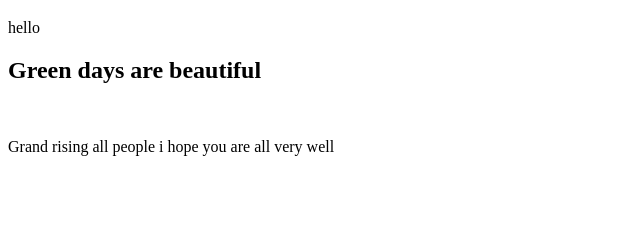
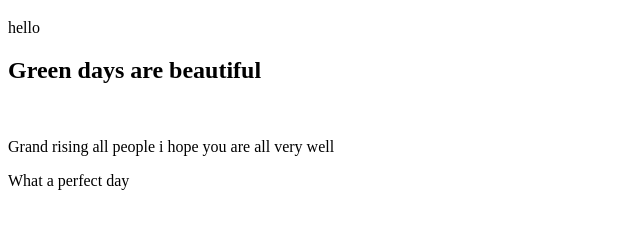
Before and after one commit to RedComa/JS_Projects, a plain HTML site: page index.html in a window 1280 px wide. Shown: the part 61-290 px from the top of the page, without its empty margins (0-640 px from the left). Drawn offline with Linux system fonts and the light colour scheme.

Commit message:
adding perfect day

```diff
--- a/index.html
+++ b/index.html
@@ -12,6 +12,7 @@
     <h2>Green days are beautiful</h2>
     <br>
     <p>Grand rising all people i hope you are all very well</p>
+    <p>What a perfect day</p>
 
 </body>
 </html>
```
